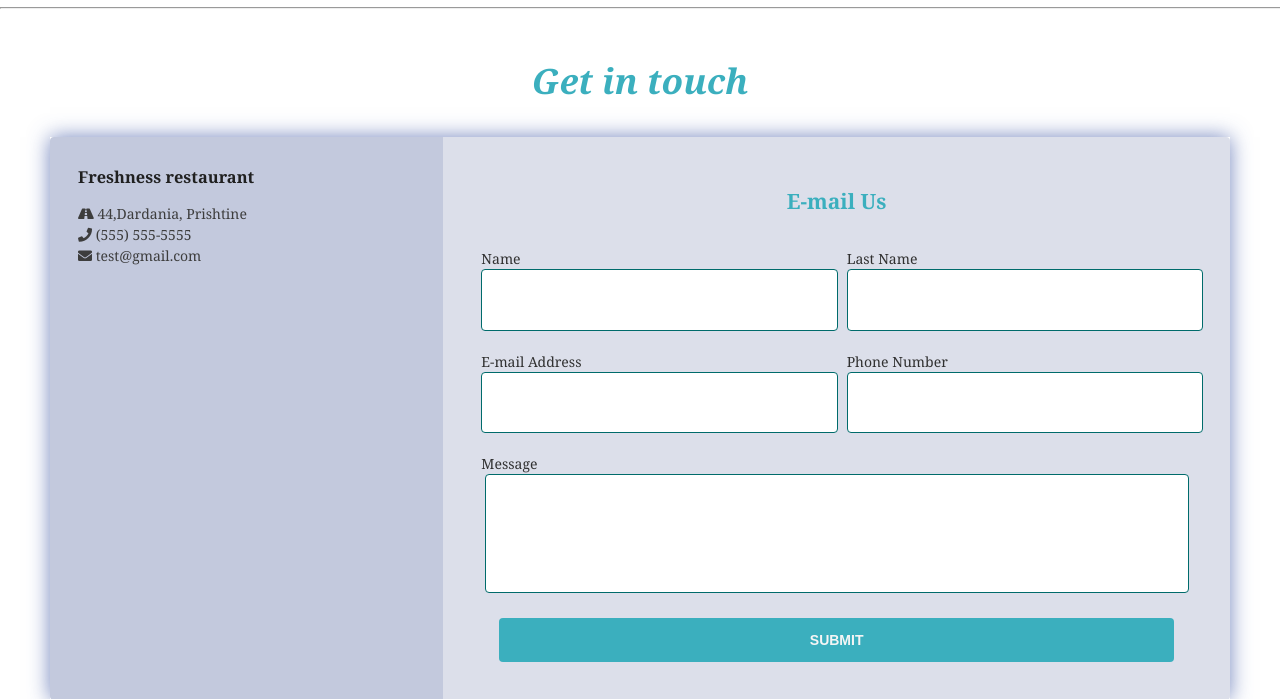
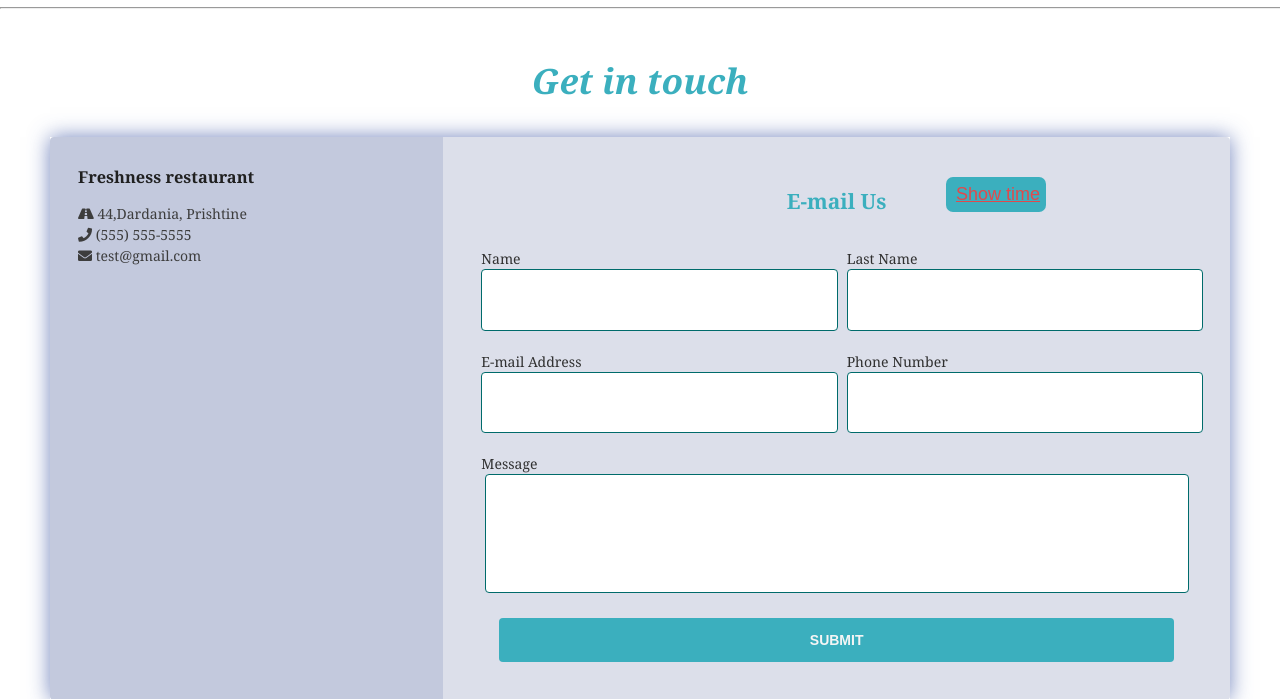
Before and after one commit to ndriqa/BI_20-21_Gr4, a PHP site: page /contact.php in a window 1280 px wide. Shown: the part 131-830 px from the top of the page. Run offline with PHP 8.4, Linux system fonts and the light colour scheme; some libraries are stand-ins or nearby versions.

Commit message:
Add an alert that shows the current time

```diff
--- a/contact.php
+++ b/contact.php
@@ -105,8 +105,21 @@
             echo $text . '" value="'.$temp.'"';
         }
     }?>
+    <script>
+    function showTime() {
+            var date = new Date();
+            alert("Current time is: " + date.getHours() + ":" + date.getMinutes() + ":" + date.getSeconds() + "\nHave a nice day!");
+        }
+    </script>
+    <div class ="showTime" >
+<input type="button" onclick="showTime();" value="Show time"
+            style="color: #E2494C; font-size:
+                  18px;text-decoration: underline;
+                  border-radius: 7px;width: 100px; margin-top: 40px;height: 35px; margin-bottom: 15px;position:absolute;right: 13em;" />
+      </div>
 
       <div class="wrapper">
+
         <!-- RESTAURANT INFORMATION -->
         <div class="company-info">
           <h3>Freshness restaurant</h3>
```
